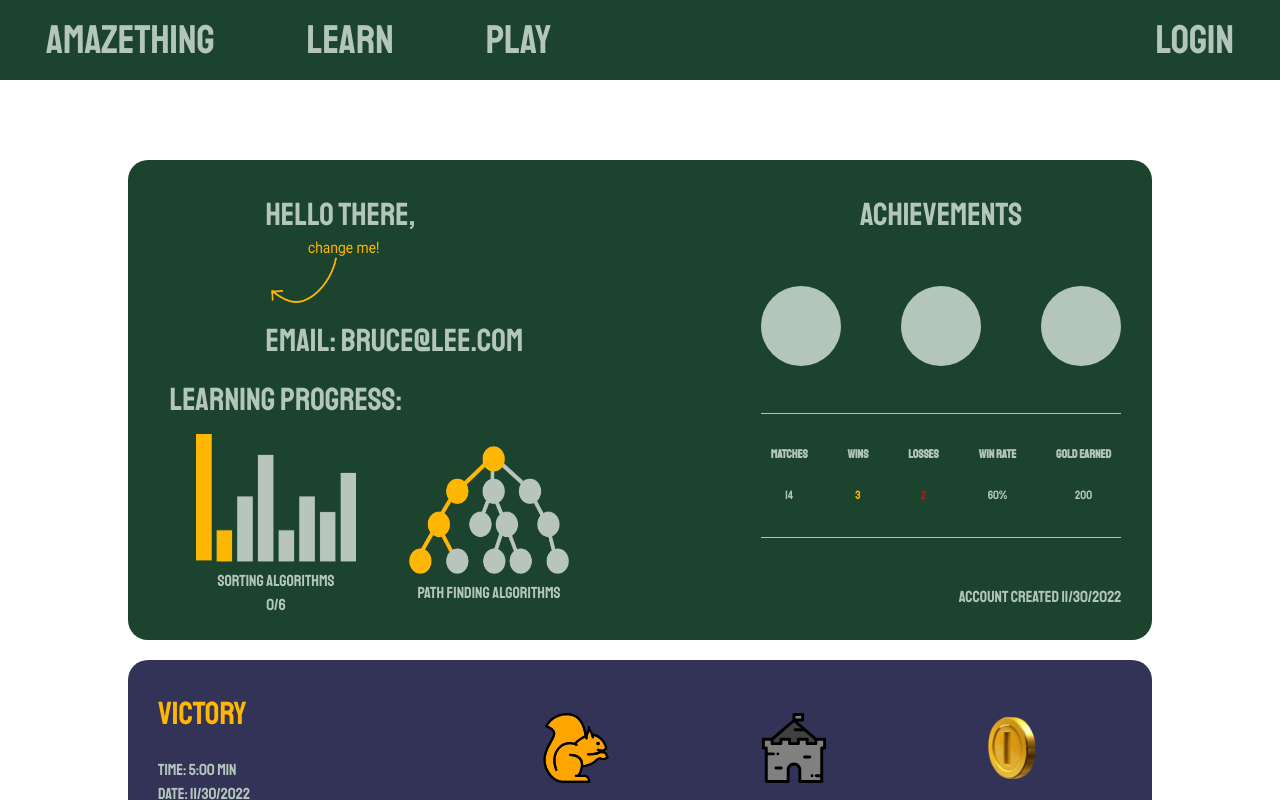
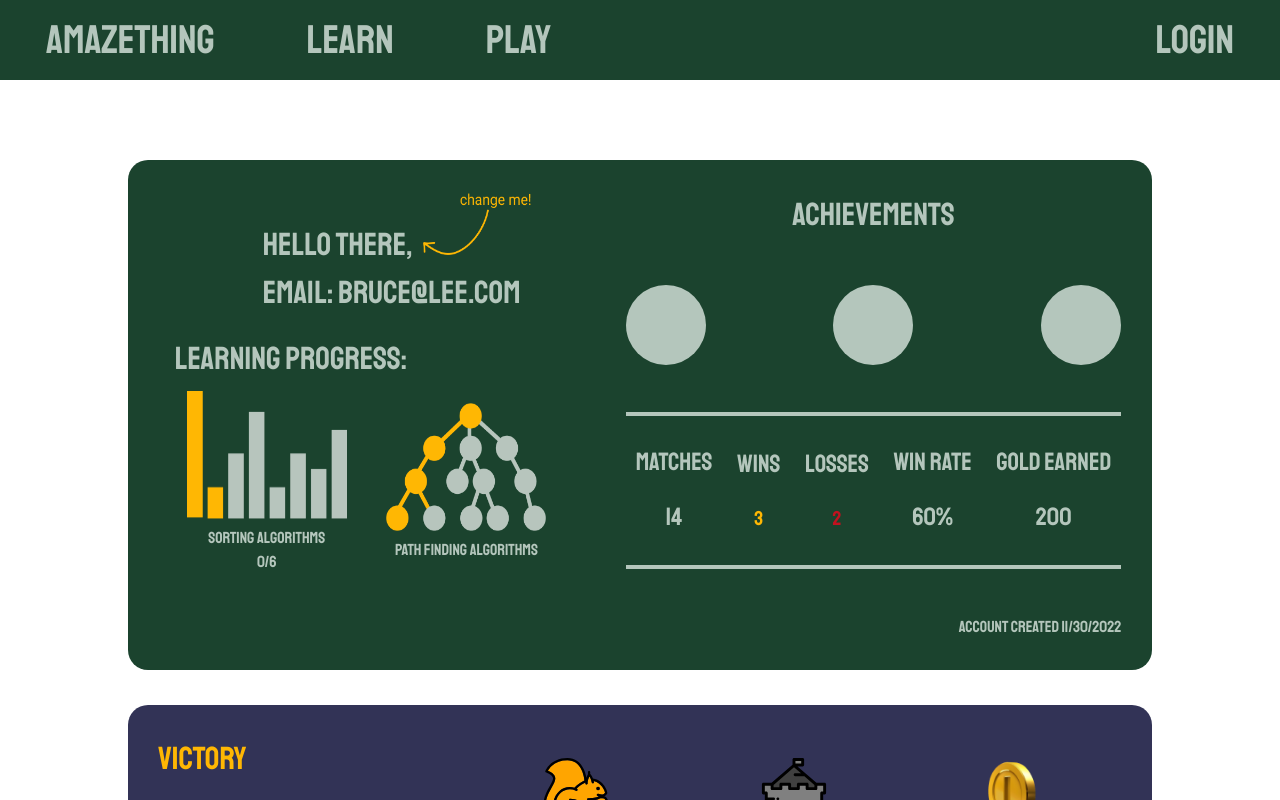
Before and after one commit to vadim-nest/aMAZEthing, a React (Vite) app in the folder Client/: page /profile in a window 1280 px wide. Built offline with nearby package versions, Linux system fonts and the light colour scheme.

Commit message:
feat(css profile): fixed css for profile pic

```diff
--- a/Client/src/components/profile.tsx
+++ b/Client/src/components/profile.tsx
@@ -87,7 +87,7 @@ function Profile() {
             </div>
           </div>
           <div className='learning-progress'>
-            <h1>Learning progress:</h1>
+            <h1 className='learning-progress'>Learning progress:</h1>
             <div className='progress'>
               <div className='sort-progress'>
                 <div><img className='sort-progress-img' src={sort}/></div><h3 className='algo-name'>Sorting Algorithms</h3><h3>{user.sortLessons}</h3>
@@ -107,11 +107,15 @@ function Profile() {
             <div className='circle'></div>
           </div>
           <div className='stats-line'>
-            <h4 className='stats-text'>MATCHES<h4>14</h4></h4>
-            <h4 className='stats-text'>WINS<h4 className='wins-yellow'>3</h4></h4>
+            <h4 className='stats-text'>
+              MATCHES
+              <h4  className='stats-text'>14</h4></h4>
+            <h4 className='stats-text'>WINS
+            <h4 className='wins-yellow'>3</h4></h4>
+
             <h4 className='stats-text'>LOSSES<h4 className='losses-red'>2</h4></h4>
-            <h4 className='stats-text'>WIN RATE<h4>60%</h4></h4>
-            <h4 className='stats-text'>GOLD EARNED<h4>200</h4></h4>
+            <h4 className='stats-text'>WIN RATE<h4  className='stats-text'>60%</h4></h4>
+            <h4 className='stats-text'>GOLD EARNED<h4  className='stats-text'>200</h4></h4>
           </div>
           <h3 className='created'>Account created {new Date().toLocaleDateString()}</h3> {/* get the date when the account was created */}
         </div>
--- a/Client/src/css/profile.css
+++ b/Client/src/css/profile.css
@@ -24,7 +24,9 @@
 
 .user-dashboard {
     background-color: var(--main-green);
-    height: 60vh;
+    min-height: 510px;
+    min-width: 800px;
+    height: 50vh;
     width: 80vw;
     margin: 10vh auto 0 auto;
     border-radius: 20px;
@@ -32,7 +34,7 @@
 }
 
 .user-info {
-    width: 60%;
+    width: 45%;
     margin: 3%;
     display: flex;
     flex-direction: column;
@@ -76,10 +78,11 @@
 
 .user-stats {
     margin: 3%;
-    width: 40%;
+    width: 55%;
     display: flex;
     flex-direction: column;
     justify-content: space-between;
+    flex-grow: 2;
 }
 
 .circle {
@@ -101,15 +104,14 @@
     justify-content: space-between;
     padding: 10px;
     color: var(--white-green);
-    border-top: 1px solid var(--white-green);
-    border-bottom: 1px solid var(--white-green);
-
-    height: 30%;
+    border-top: 4px solid var(--white-green);
+    border-bottom: 4px solid var(--white-green);
+    height: 35%;
 }
 
 .stats-text {
-
-    font-weight: bold;
+    font-size: 25px !important;
+    font-weight: normal;
     display: flex;
     flex-direction: column;
     align-items: center;
@@ -121,10 +123,14 @@
 }
 
 .wins-yellow {
+    font-size: 20px !important;
+
     color: var(--yellow);
 }
 
 .losses-red {
+    font-size: 20px !important;
+
     color: var(--red);
 }
 
@@ -135,7 +141,8 @@
 .changeMe {
     width: 8rem;
     height: 4rem;
-    margin: 0 0 0 2%;
+    cursor: pointer;
+    margin: 0 0 0 10px;
 }
 
 .input-body, .input-button {
--- a/Client/src/css/profileGameHistory.css
+++ b/Client/src/css/profileGameHistory.css
@@ -1,6 +1,8 @@
 .gameDashboard{
-    height: 60vh;
+    min-height: 510px;
+    height: 50vh;
     width: 80vw;
+    min-width: 800px;
     display: flex;
     flex-direction: column;
     justify-content: center;
```
